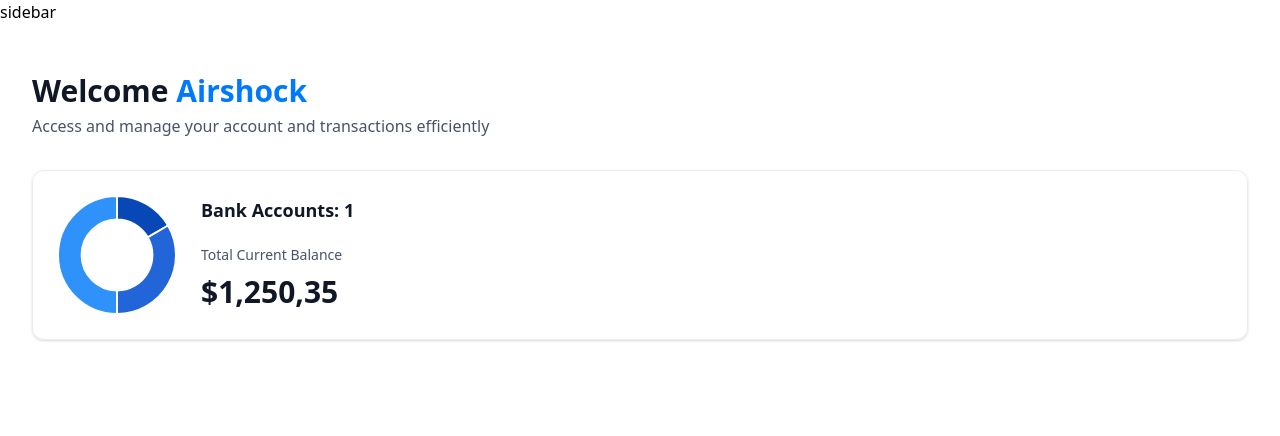
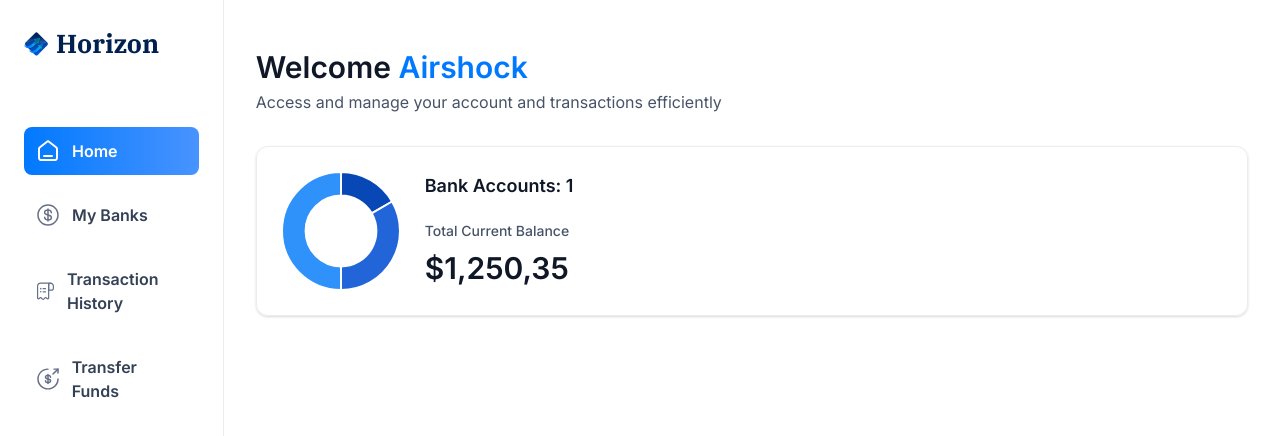
Before and after one commit to Airshock72/horizon, a Next.js app: page / in a window 1280 px wide. Shown: the top 436 px of the page. Built offline with nearby package versions, Linux system fonts and the light colour scheme.

Commit message:
added sidebar and mobile nav bar

```diff
--- a/app/(auth)/sign-in/page.tsx
+++ b/app/(auth)/sign-in/page.tsx
@@ -1,5 +1,3 @@
-import React from 'react'
-
 const SignIn = () => {
   return (
     <div>SignIn</div>
--- a/app/(auth)/sign-up/page.tsx
+++ b/app/(auth)/sign-up/page.tsx
@@ -1,5 +1,3 @@
-import React from 'react'
-
 const SignUp = () => {
   return (
     <div>SignUp</div>
--- a/app/(root)/layout.tsx
+++ b/app/(root)/layout.tsx
@@ -1,14 +1,26 @@
 import { ReactNode } from 'react'
+import Sidebar from '@/components/Sidebar'
+import Image from 'next/image'
+import MobileNav from '@/components/MobileNav'
 
 export default function RootLayout({
   children
 }: Readonly<{
     children: ReactNode
 }>) {
+  const loggedIn = { firstName: 'Airshock', lastName: 'Lomidze' }
   return (
-    <main>
-        sidebar
-      {children}
+    <main className='flex h-screen w-full font-inter'>
+      <Sidebar user={loggedIn} />
+      <div className='flex size-full flex-col'>
+        <div className='root-layout'>
+          <Image src='/icons/logo.svg' width={30} height={30} alt='logo' />
+          <div>
+            <MobileNav user={loggedIn} />
+          </div>
+        </div>
+        {children}
+      </div>
     </main>
   )
 }
--- a/app/(root)/page.tsx
+++ b/app/(root)/page.tsx
@@ -1,9 +1,8 @@
-import React from 'react'
 import HeaderBox from '@/components/HeaderBox'
 import TotalBalanceBox from '@/components/TotalBalanceBox'
 
 const Home = () => {
-  const isLoggedIn = { firstName: 'Airshock' }
+  const loggedIn = { firstName: 'Airshock' }
   return (
     <section className='home'>
       <div className='home-content'>
@@ -11,7 +10,7 @@
           <HeaderBox
             type='greeting'
             title='Welcome'
-            user={isLoggedIn?.firstName || 'Guest'}
+            user={loggedIn?.firstName || 'Guest'}
             subtext='Access and manage your account and transactions efficiently'
           />
           <TotalBalanceBox
--- a/components/AnimatedCounter.tsx
+++ b/components/AnimatedCounter.tsx
@@ -1,5 +1,4 @@
 'use client'
-import React from 'react'
 import CountUp from 'react-countup'
 
 const AnimatedCounter = (props: AnimatedCounterProps) => {
--- a/components/HeaderBox.tsx
+++ b/components/HeaderBox.tsx
@@ -1,5 +1,3 @@
-import React from 'react'
-
 const HeaderBox = ({ title = 'title', ...props }: HeaderBoxProps) => {
   return (
     <div className='header-box'>
--- /dev/null
+++ b/components/MobileNav.tsx
@@ -0,0 +1,71 @@
+'use client'
+import {
+  Sheet, SheetClose,
+  SheetContent,
+  SheetTrigger
+} from '@/components/ui/sheet'
+import Image from 'next/image'
+import Link from 'next/link'
+import { sidebarLinks } from '@/constants'
+import { cn } from '@/lib/utils'
+import { usePathname } from 'next/navigation'
+
+
+const MobileNav = (props: MobileNavProps) => {
+  const pathname = usePathname()
+  return (
+    <section className='w-full max-w-[264px]'>
+      <Sheet>
+        <SheetTrigger>
+          <Image
+            src='/icons/hamburger.svg'
+            width={30}
+            height={30}
+            alt='menu'
+            className='cursor-pointer'
+          />
+        </SheetTrigger>
+        <SheetContent side='left' className='border-none bg-white'>
+          <Link href='/' className='flex cursor-pointer items-center gap-1 px-4'>
+            <Image
+              src='/icons/logo.svg'
+              width={34}
+              height={34}
+              alt='Horizon logo'
+            />
+            <h1 className='text-26 font-ibm-plex-serif font-bold text-black-1'>Horizon</h1>
+          </Link>
+          <div className='mobilenav-sheet'>
+            <SheetClose asChild>
+              <nav className='flex h-full flex-col gap-6 pt-16 text-white'>
+                {sidebarLinks.map(item => {
+                  const isActive = pathname === item.route || pathname.startsWith(`${item.route}/`)
+                  return (
+                    <SheetClose asChild key={item.route}>
+                      <Link
+                        href={item.route}
+                        className={cn('mobilenav-sheet_close w-full', { 'bg-bank-gradient': isActive })}
+                      >
+                        <Image
+                          src={item.imgURL}
+                          alt={item.label}
+                          width={20}
+                          height={20}
+                          className={cn({ 'brightness-[3] invert-0': isActive })}
+                        />
+                        <p className={cn('text-16 font-semibold text-black-2', { 'text-white': isActive })}>{item.label}</p>
+                      </Link>
+                    </SheetClose>
+                  )
+                })}
+              </nav>
+            </SheetClose>
+          </div>
+        </SheetContent>
+      </Sheet>
+
+    </section>
+  )
+}
+
+export default MobileNav
--- /dev/null
+++ b/components/Sidebar.tsx
@@ -0,0 +1,48 @@
+'use client'
+import Link from 'next/link'
+import Image from 'next/image'
+import { sidebarLinks } from '@/constants'
+import { cn } from '@/lib/utils'
+import { usePathname } from 'next/navigation'
+
+const Sidebar = (props: SidebarProps) => {
+  const pathname = usePathname()
+  return (
+    <section className='sidebar'>
+      <nav className='flex flex-col gap-4'>
+        <Link href='/' className='flex mb-12 cursor-pointer items-center gap-2'>
+          <Image
+            src='/icons/logo.svg'
+            width={34}
+            height={34}
+            alt='Horizon logo'
+            className='size-[24px] max-xl:size-14'
+          />
+          <h1 className='sidebar-logo'>Horizon</h1>
+        </Link>
+        {sidebarLinks.map(item => {
+          const isActive = pathname === item.route || pathname.startsWith(`${item.route}/`)
+          return (
+            <Link
+              href={item.route}
+              key={item.label}
+              className={cn('sidebar-link', { 'bg-bank-gradient': isActive })}
+            >
+              <div className='relative size-6'>
+                <Image
+                  src={item.imgURL}
+                  alt={item.label}
+                  fill
+                  className={cn({ 'brightness-[3] invert-0': isActive })}
+                />
+              </div>
+              <p className={cn('sidebar-label', { '!text-white': isActive })}>{item.label}</p>
+            </Link>
+          )
+        })}
+      </nav>
+    </section>
+  )
+}
+
+export default Sidebar
--- a/components/TotalBalanceBox.tsx
+++ b/components/TotalBalanceBox.tsx
@@ -1,4 +1,3 @@
-import React from 'react'
 import AnimatedCounter from '@/components/AnimatedCounter'
 import DoughnutChart from '@/components/DoughnutChart'
 
--- /dev/null
+++ b/components/ui/sheet.tsx
@@ -0,0 +1,140 @@
+"use client"
+
+import * as React from "react"
+import * as SheetPrimitive from "@radix-ui/react-dialog"
+import { cva, type VariantProps } from "class-variance-authority"
+import { X } from "lucide-react"
+
+import { cn } from "@/lib/utils"
+
+const Sheet = SheetPrimitive.Root
+
+const SheetTrigger = SheetPrimitive.Trigger
+
+const SheetClose = SheetPrimitive.Close
+
+const SheetPortal = SheetPrimitive.Portal
+
+const SheetOverlay = React.forwardRef<
+  React.ElementRef<typeof SheetPrimitive.Overlay>,
+  React.ComponentPropsWithoutRef<typeof SheetPrimitive.Overlay>
+>(({ className, ...props }, ref) => (
+  <SheetPrimitive.Overlay
+    className={cn(
+      "fixed inset-0 z-50 bg-black/80  data-[state=open]:animate-in data-[state=closed]:animate-out data-[state=closed]:fade-out-0 data-[state=open]:fade-in-0",
+      className
+    )}
+    {...props}
+    ref={ref}
+  />
+))
+SheetOverlay.displayName = SheetPrimitive.Overlay.displayName
+
+const sheetVariants = cva(
+  "fixed z-50 gap-4 bg-background p-6 shadow-lg transition ease-in-out data-[state=open]:animate-in data-[state=closed]:animate-out data-[state=closed]:duration-300 data-[state=open]:duration-500",
+  {
+    variants: {
+      side: {
+        top: "inset-x-0 top-0 border-b data-[state=closed]:slide-out-to-top data-[state=open]:slide-in-from-top",
+        bottom:
+          "inset-x-0 bottom-0 border-t data-[state=closed]:slide-out-to-bottom data-[state=open]:slide-in-from-bottom",
+        left: "inset-y-0 left-0 h-full w-3/4 border-r data-[state=closed]:slide-out-to-left data-[state=open]:slide-in-from-left sm:max-w-sm",
+        right:
+          "inset-y-0 right-0 h-full w-3/4  border-l data-[state=closed]:slide-out-to-right data-[state=open]:slide-in-from-right sm:max-w-sm",
+      },
+    },
+    defaultVariants: {
+      side: "right",
+    },
+  }
+)
+
+interface SheetContentProps
+  extends React.ComponentPropsWithoutRef<typeof SheetPrimitive.Content>,
+    VariantProps<typeof sheetVariants> {}
+
+const SheetContent = React.forwardRef<
+  React.ElementRef<typeof SheetPrimitive.Content>,
+  SheetContentProps
+>(({ side = "right", className, children, ...props }, ref) => (
+  <SheetPortal>
+    <SheetOverlay />
+    <SheetPrimitive.Content
+      ref={ref}
+      className={cn(sheetVariants({ side }), className)}
+      {...props}
+    >
+      {children}
+      <SheetPrimitive.Close className="absolute right-4 top-4 rounded-sm opacity-70 ring-offset-background transition-opacity hover:opacity-100 focus:outline-none focus:ring-2 focus:ring-ring focus:ring-offset-2 disabled:pointer-events-none data-[state=open]:bg-secondary">
+        <X className="h-4 w-4" />
+        <span className="sr-only">Close</span>
+      </SheetPrimitive.Close>
+    </SheetPrimitive.Content>
+  </SheetPortal>
+))
+SheetContent.displayName = SheetPrimitive.Content.displayName
+
+const SheetHeader = ({
+  className,
+  ...props
+}: React.HTMLAttributes<HTMLDivElement>) => (
+  <div
+    className={cn(
+      "flex flex-col space-y-2 text-center sm:text-left",
+      className
+    )}
+    {...props}
+  />
+)
+SheetHeader.displayName = "SheetHeader"
+
+const SheetFooter = ({
+  className,
+  ...props
+}: React.HTMLAttributes<HTMLDivElement>) => (
+  <div
+    className={cn(
+      "flex flex-col-reverse sm:flex-row sm:justify-end sm:space-x-2",
+      className
+    )}
+    {...props}
+  />
+)
+SheetFooter.displayName = "SheetFooter"
+
+const SheetTitle = React.forwardRef<
+  React.ElementRef<typeof SheetPrimitive.Title>,
+  React.ComponentPropsWithoutRef<typeof SheetPrimitive.Title>
+>(({ className, ...props }, ref) => (
+  <SheetPrimitive.Title
+    ref={ref}
+    className={cn("text-lg font-semibold text-foreground", className)}
+    {...props}
+  />
+))
+SheetTitle.displayName = SheetPrimitive.Title.displayName
+
+const SheetDescription = React.forwardRef<
+  React.ElementRef<typeof SheetPrimitive.Description>,
+  React.ComponentPropsWithoutRef<typeof SheetPrimitive.Description>
+>(({ className, ...props }, ref) => (
+  <SheetPrimitive.Description
+    ref={ref}
+    className={cn("text-sm text-muted-foreground", className)}
+    {...props}
+  />
+))
+SheetDescription.displayName = SheetPrimitive.Description.displayName
+
+export {
+  Sheet,
+  SheetPortal,
+  SheetOverlay,
+  SheetTrigger,
+  SheetClose,
+  SheetContent,
+  SheetHeader,
+  SheetFooter,
+  SheetTitle,
+  SheetDescription,
+}
--- a/package.json
+++ b/package.json
@@ -9,6 +9,7 @@
     "lint": "next lint"
   },
   "dependencies": {
+    "@radix-ui/react-dialog": "^1.1.2",
     "@radix-ui/react-slot": "^1.1.0",
     "chart.js": "^4.4.4",
     "class-variance-authority": "^0.7.0",
```
Also changed, not shown: types/index.d.ts (+15 -15 lines), 1 other file (tests, documents, lock files or other folders).
